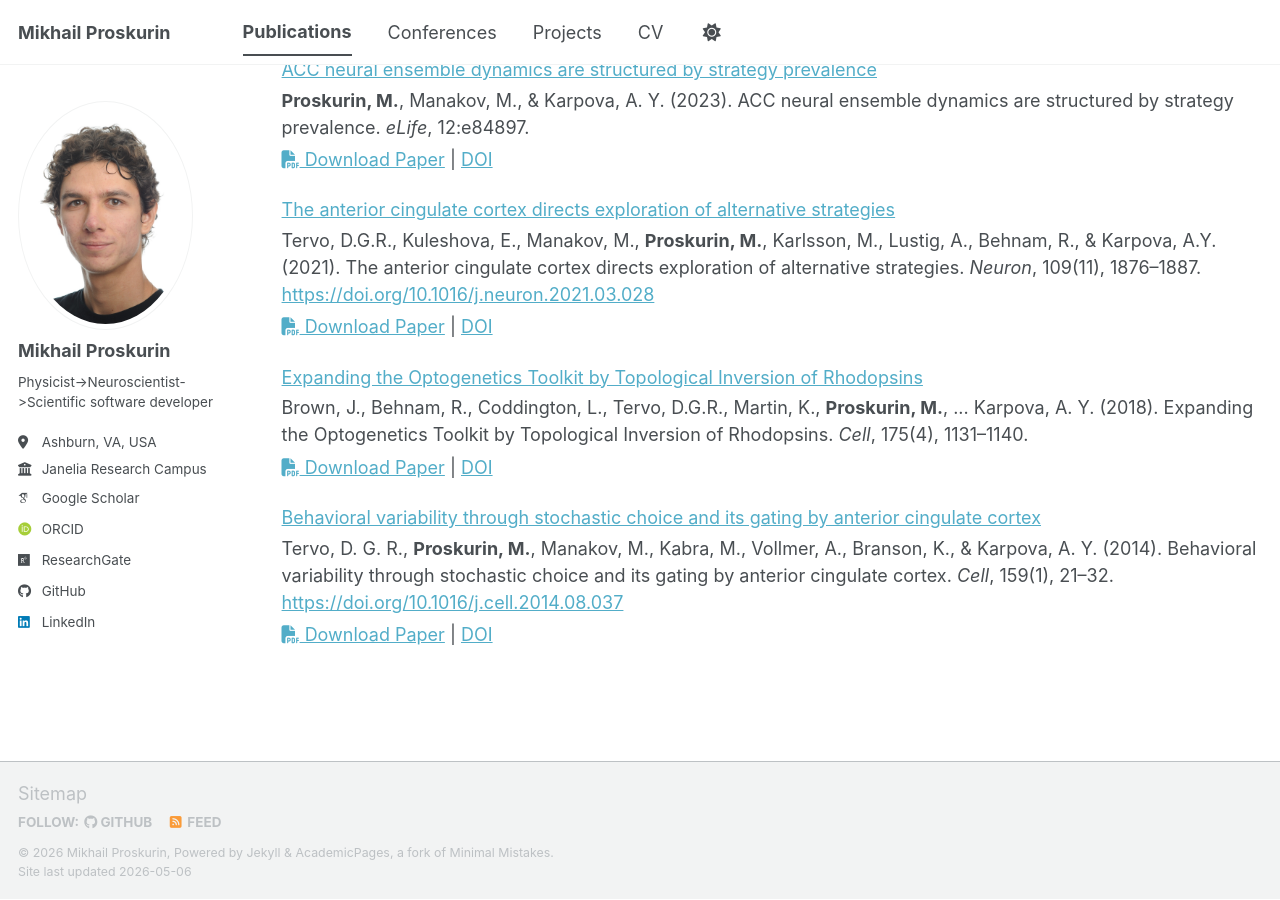
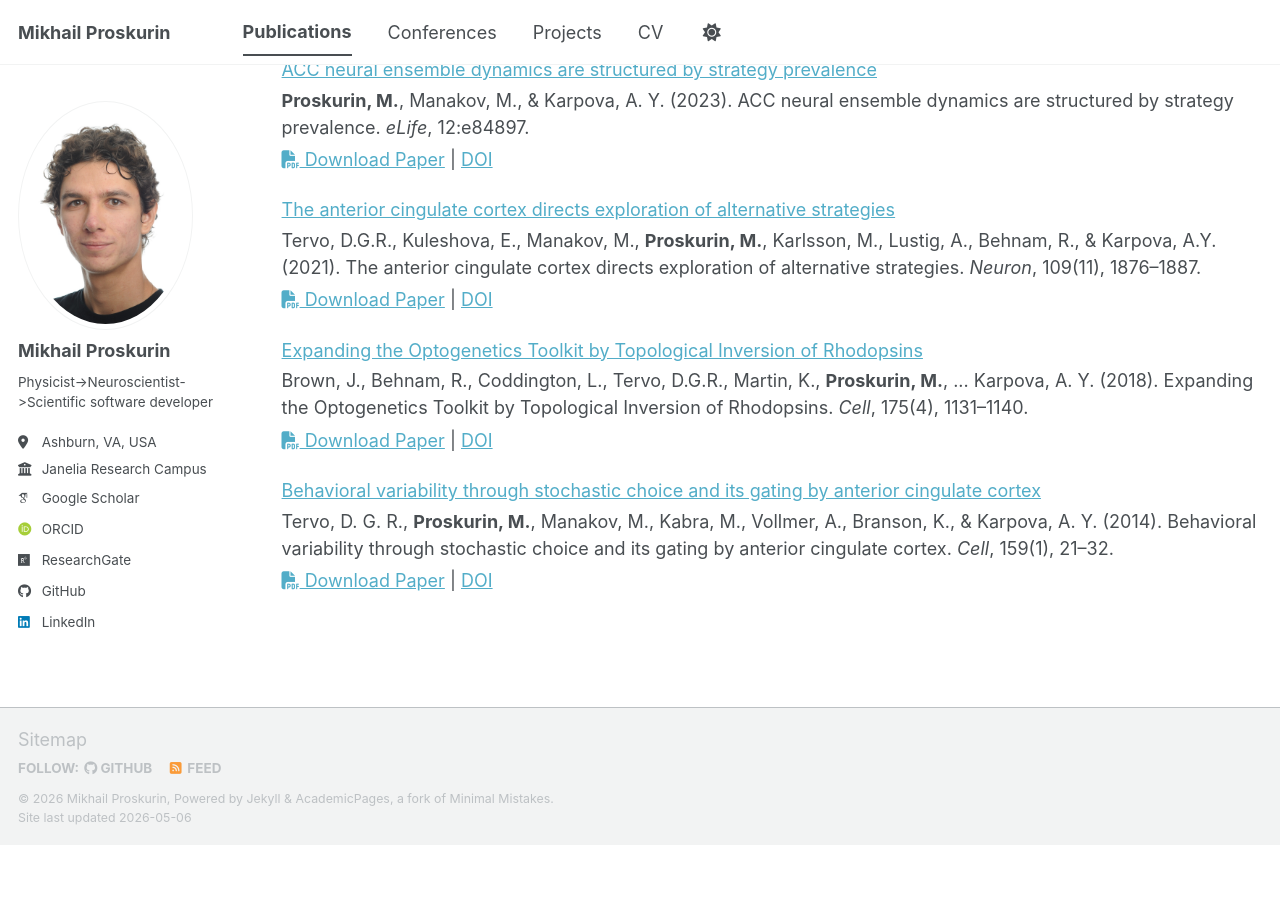
Before and after one commit to M-Proskurin/M-Proskurin.github.io, a Jekyll site: the page built from _pages/publications.html, in a window 1280 px wide and 900 px high, scrolled down 558 px. Built offline with Jekyll 4.4.1, drawn with Linux system fonts in a browser that asks for light colours; some web fonts are replaced; a script bundle is joined from its source files by our own code; library files that are not in the unit come from our copies; after the commit the page ends 1404 px from its top, so only the background shows below that; some of the changed lines change nothing that is shown.

Commit message:
removed DOIs

```diff
--- a/_publications/2014-09-01-behavioral-variability-cell.md
+++ b/_publications/2014-09-01-behavioral-variability-cell.md
@@ -8,7 +8,7 @@ date: 2014-09-01
 venue: 'Cell'
 paperurl: '/files/papers/2014-tervo_etal.pdf'
 doi: '10.1016/j.cell.2014.08.037'
-citation: 'Tervo, D. G. R., <b>Proskurin, M.</b>, Manakov, M., Kabra, M., Vollmer, A., Branson, K., &amp; Karpova, A. Y. (2014). Behavioral variability through stochastic choice and its gating by anterior cingulate cortex. <i>Cell</i>, 159(1), 21–32. <a href="https://doi.org/10.1016/j.cell.2014.08.037">https://doi.org/10.1016/j.cell.2014.08.037</a>'
+citation: 'Tervo, D. G. R., <b>Proskurin, M.</b>, Manakov, M., Kabra, M., Vollmer, A., Branson, K., &amp; Karpova, A. Y. (2014). Behavioral variability through stochastic choice and its gating by anterior cingulate cortex. <i>Cell</i>, 159(1), 21–32.'
 ---
 
 <a href="/files/papers/2014-tervo_etal.pdf"><i class="fas fa-file-pdf" aria-hidden="true"></i> Download PDF</a> &nbsp;|&nbsp; <a href="https://doi.org/10.1016/j.cell.2014.08.037">DOI</a>
--- a/_publications/2021-03-01-anterior-cingulate-cortex-neuron.md
+++ b/_publications/2021-03-01-anterior-cingulate-cortex-neuron.md
@@ -8,7 +8,7 @@ date: 2021-03-01
 venue: 'Neuron'
 paperurl: '/files/papers/2021-tervo_etal.pdf'
 doi: '10.1016/j.neuron.2021.03.028'
-citation: 'Tervo, D.G.R., Kuleshova, E., Manakov, M., <b>Proskurin, M.</b>, Karlsson, M., Lustig, A., Behnam, R., &amp; Karpova, A.Y. (2021). The anterior cingulate cortex directs exploration of alternative strategies. <i>Neuron</i>, 109(11), 1876–1887. <a href="https://doi.org/10.1016/j.neuron.2021.03.028">https://doi.org/10.1016/j.neuron.2021.03.028</a>'
+citation: 'Tervo, D.G.R., Kuleshova, E., Manakov, M., <b>Proskurin, M.</b>, Karlsson, M., Lustig, A., Behnam, R., &amp; Karpova, A.Y. (2021). The anterior cingulate cortex directs exploration of alternative strategies. <i>Neuron</i>, 109(11), 1876–1887.'
 ---
 
 <a href="/files/papers/2021-tervo_etal.pdf"><i class="fas fa-file-pdf" aria-hidden="true"></i> Download PDF</a> &nbsp;|&nbsp; <a href="https://doi.org/10.1016/j.neuron.2021.03.028">DOI</a>
```
